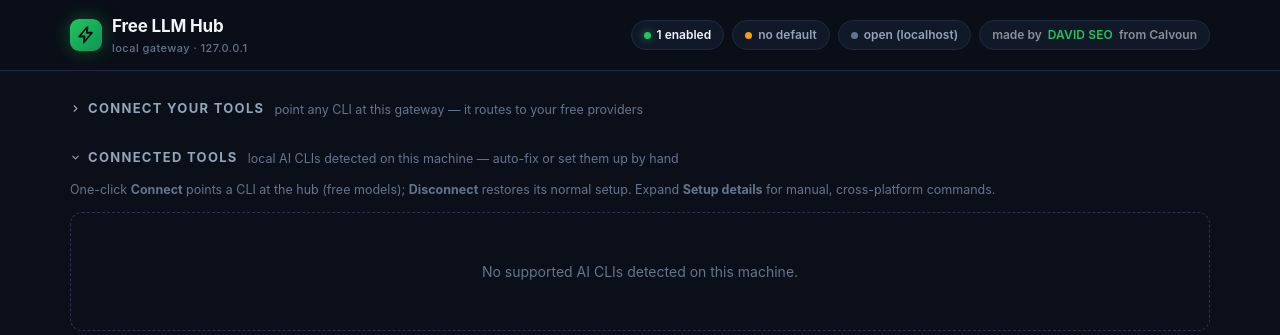
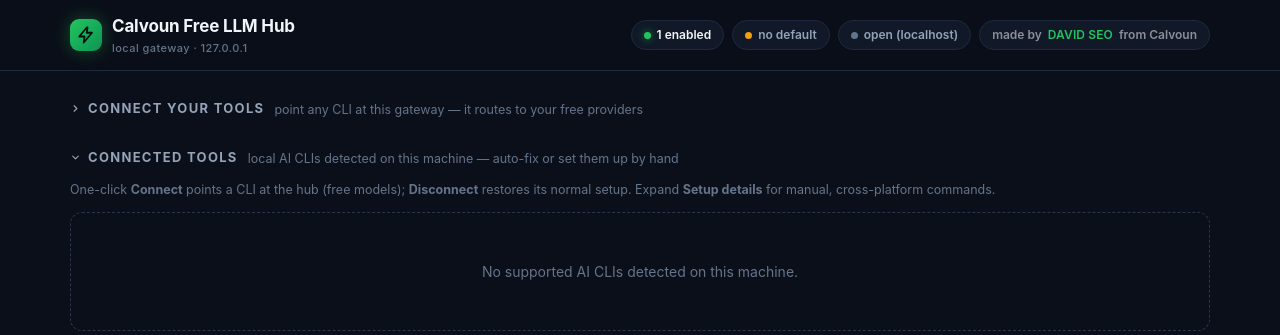
Before and after one commit to last-million/free-llm-hub, a Flask app: page / in a window 1280 px wide. Shown: the top 335 px of the page. Run offline with Flask 2, Linux system fonts and the light colour scheme; data that the repository does not hold is empty.

Commit message:
brand: rename to "Calvoun Free LLM Hub" + link byline to calvoun.com
18 user-visible "Free LLM Hub" display strings -> "Calvoun Free LLM Hub"
across app.py, config.py, providers.py, quota.py, README, run.bat, run.sh
and the dashboard.

Same safe pattern as the WP plugin rename - display strings ONLY:
- `free-llm-hub` slug is hyphenated, so it can never match the spaced
  display name: repo name, package, log prefixes untouched.
- `~/.free-llm-hub/config.json` UNCHANGED - renaming it would orphan every
  saved API key on every existing install.
- port, routes, /api paths untouched.

Byline now links Calvoun -> https://calvoun.com (the marketing goal);
attribution "Made by DAVID SEO" kept as-is.

Verified live: title "Calvoun Free LLM Hub - Local Gateway", 3 branded
occurrences rendered, calvoun.com link present, 0 stale un-branded strings,
config dir intact, all modules compile.

```diff
--- a/app.py
+++ b/app.py
@@ -1,5 +1,5 @@
 #!/usr/bin/env python3
-"""Free LLM Hub -- local gateway that serves FREE LLM providers to any tool.
+"""Calvoun Free LLM Hub -- local gateway that serves FREE LLM providers to any tool.
 
 Surfaces:
   GET  /                        dashboard (templates/index.html)
@@ -1522,7 +1522,7 @@ def index():
         return render_template("index.html")
     except TemplateNotFound:
         return (
-            "<h1>Free LLM Hub</h1>"
+            "<h1>Calvoun Free LLM Hub</h1>"
             "<p>Gateway is running, but <code>templates/index.html</code> is "
             "missing. The API surface is live: <code>/api/status</code>, "
             "<code>/api/providers</code>, <code>/v1/models</code>, "
@@ -2106,7 +2106,7 @@ CLI_REGISTRY = [
             "OPENAI_API_BASE/OPENAI_BASE_URL/OPENAI_API_KEY/OPENAI_MODEL chat vars do NOT connect "
             "it. Auto-fix adds:\n"
             "  [model_providers.freehub]\n"
-            "  name = \"Free LLM Hub\"\n"
+            "  name = \"Calvoun Free LLM Hub\"\n"
             "  base_url = \"http://127.0.0.1:%d/v1\"\n"
             "  wire_api = \"responses\"\n"
             "and sets  model_provider = \"freehub\"  +  model = \"auto\"  in the top (pre-table) "
@@ -2516,7 +2516,7 @@ def _autofix_opencode(entry, key, base_root, base_v1, model):
         providers = {}
     providers["free-llm-hub"] = {
         "npm": "@ai-sdk/openai-compatible",
-        "name": "Free LLM Hub",
+        "name": "Calvoun Free LLM Hub",
         "options": {"baseURL": base_v1, "apiKey": key},
         "models": {model: {"name": model}},
     }
@@ -2597,7 +2597,7 @@ def _codex_apply_text(text, base_v1, bearer=None):
 
     block = [
         "[model_providers.freehub]",
-        'name = "Free LLM Hub"',
+        'name = "Calvoun Free LLM Hub"',
         'base_url = "%s"' % base_v1,
         'wire_api = "responses"',
     ]
@@ -4379,7 +4379,7 @@ def _print_banner():
     snippets = _connect_snippets()
     line = "=" * 74
     print(line)
-    print("  Free LLM Hub -- local gateway for free LLM providers")
+    print("  Calvoun Free LLM Hub -- local gateway for free LLM providers")
     print(line)
     print("  Dashboard:   http://%s:%d/" % (HOST, PORT))
     print("  OpenAI API:  http://%s:%d/v1  (chat/completions, models)" % (HOST, PORT))
--- a/config.py
+++ b/config.py
@@ -1,5 +1,5 @@
 """
-Free LLM Hub — local config store.
+Calvoun Free LLM Hub — local config store.
 
 JSON config at ~/.free-llm-hub/config.json (override with env
 FREE_LLM_HUB_CONFIG). Holds per-provider API keys / enabled flags /
--- a/providers.py
+++ b/providers.py
@@ -1,5 +1,5 @@
 """
-Free LLM Hub — Provider Registry (source of truth).
+Calvoun Free LLM Hub — Provider Registry (source of truth).
 
 Central catalog of BYOK (bring-your-own-key) providers that offer free-tier
 models via an OpenAI-compatible API. Consumed by:
--- a/quota.py
+++ b/quota.py
@@ -1,5 +1,5 @@
 """
-Free LLM Hub — per-provider free-quota tracking.
+Calvoun Free LLM Hub — per-provider free-quota tracking.
 
 Counts upstream requests per provider inside that provider's free-tier window
 (minute / day / month), reports how many remain and when the window resets, and
--- a/templates/index.html
+++ b/templates/index.html
@@ -3,7 +3,7 @@
 <head>
 <meta charset="UTF-8">
 <meta name="viewport" content="width=device-width, initial-scale=1">
-<title>Free LLM Hub — Local Gateway</title>
+<title>Calvoun Free LLM Hub — Local Gateway</title>
 <style>
   :root{
     --bg:#0B0F19;
@@ -334,6 +334,8 @@
     display: inline-flex; align-items: center; gap: 6px;
   }
   .site-footer .footer-yt:hover { text-decoration: underline; }
+  .site-footer .footer-brand { color: inherit; text-decoration: none; }
+  .site-footer .footer-brand:hover { text-decoration: underline; }
   .site-footer .footer-legal {
     font-size: 11.5px; line-height: 1.55; opacity: .7; max-width: 720px;
   }
@@ -608,7 +610,7 @@
       <span class="logo-mark" aria-hidden="true">
         <svg width="18" height="18" viewBox="0 0 24 24" fill="none" stroke="currentColor" stroke-width="2.4" stroke-linecap="round" stroke-linejoin="round"><path d="M13 2 3 14h7l-1 8 11-13h-7l1-7z"/></svg>
       </span>
-      <span>Free LLM Hub<small>local gateway &middot; 127.0.0.1</small></span>
+      <span>Calvoun Free LLM Hub<small>local gateway &middot; 127.0.0.1</small></span>
     </div>
     <div class="statusbar" id="statusbar" aria-live="polite">
       <span class="pill" id="pill-providers"><span class="dot"></span>providers: &hellip;</span>
@@ -807,7 +809,7 @@
 
 <footer class="site-footer">
   <div class="footer-line">
-    <span>Made by <strong>DAVID SEO</strong> from <strong>Calvoun</strong></span>
+    <span>Made by <strong>DAVID SEO</strong> from <a class="footer-brand" href="https://calvoun.com" target="_blank" rel="noopener noreferrer"><strong>calvoun.com</strong></a></span>
     <span class="footer-sep" aria-hidden="true">&middot;</span>
     <a class="footer-yt" href="https://www.youtube.com/@QuantumSEO-AR" target="_blank" rel="noopener noreferrer">
       &#9654; Subscribe on YouTube &mdash; QuantumSEO-AR
@@ -1947,7 +1949,7 @@
         /* refresh the card first, THEN raise the prominent restart modal */
         return loadClis().then(function(){
           var lines = [
-            { cls:'note', html: safe + ' is now pointed at the Free LLM Hub (free models).' },
+            { cls:'note', html: safe + ' is now pointed at the Calvoun Free LLM Hub (free models).' },
             { cls:'chat-note show', html: '⚠️ If ' + safe + ' is already open, restart it now — close it and reopen (or open a new terminal) — so it picks up the new config. A running session keeps its old config until you restart.' }
           ];
           if (r.restart_hint) lines.push({ cls:'cli-setup-note', html: esc(r.restart_hint) });
```
Also changed, not shown: cm17.txt (added, +19 -0 lines), README.md, 2 other files.
